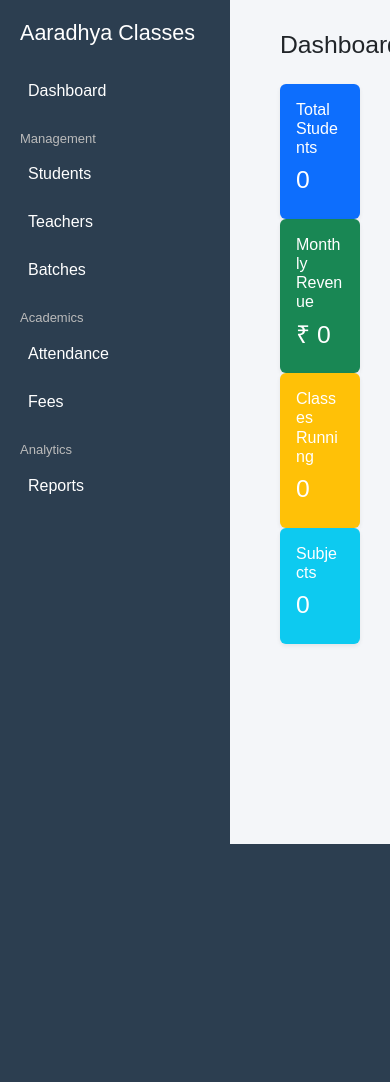
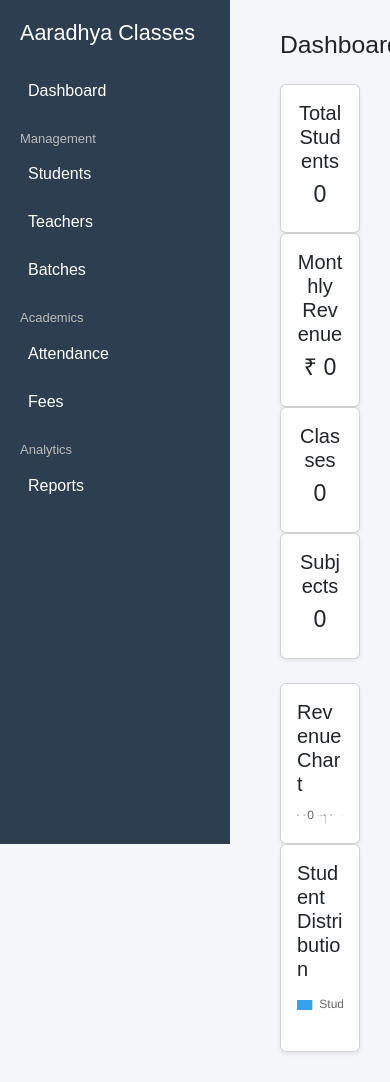
Before and after one commit to cuk6912/aaradhya-classes, a Flask app: page / in a window 390 px wide; the page is wider, and only the part inside the window is pictured. Before the commit the page ends 844 px from the top of that part, so only its background shows below. Run offline with Flask 3, Linux system fonts and the light colour scheme.

Commit message:
Update dashboard.html

```diff
--- a/templates/dashboard.html
+++ b/templates/dashboard.html
@@ -4,44 +4,102 @@
 
 <h2 class="mb-4">Dashboard</h2>
 
-<div class="row">
+<div class="row mb-4">
 
 <div class="col-md-3">
-<div class="card shadow-sm border-0 bg-primary text-white">
-<div class="card-body">
-<h6>Total Students</h6>
-<h2>{{ total_students }}</h2>
+<div class="card shadow-sm">
+<div class="card-body text-center">
+<h5>Total Students</h5>
+<h3>{{total_students}}</h3>
 </div>
 </div>
 </div>
 
 <div class="col-md-3">
-<div class="card shadow-sm border-0 bg-success text-white">
-<div class="card-body">
-<h6>Monthly Revenue</h6>
-<h2>₹ {{ total_revenue }}</h2>
+<div class="card shadow-sm">
+<div class="card-body text-center">
+<h5>Monthly Revenue</h5>
+<h3>₹ {{total_revenue}}</h3>
 </div>
 </div>
 </div>
 
 <div class="col-md-3">
-<div class="card shadow-sm border-0 bg-warning text-white">
-<div class="card-body">
-<h6>Classes Running</h6>
-<h2>{{ total_classes }}</h2>
+<div class="card shadow-sm">
+<div class="card-body text-center">
+<h5>Classes</h5>
+<h3>{{total_classes}}</h3>
 </div>
 </div>
 </div>
 
 <div class="col-md-3">
-<div class="card shadow-sm border-0 bg-info text-white">
-<div class="card-body">
-<h6>Subjects</h6>
-<h2>{{ total_subjects }}</h2>
+<div class="card shadow-sm">
+<div class="card-body text-center">
+<h5>Subjects</h5>
+<h3>{{total_subjects}}</h3>
 </div>
 </div>
 </div>
 
 </div>
 
+
+<div class="row">
+
+<div class="col-md-6">
+<div class="card shadow-sm">
+<div class="card-body">
+<h5>Revenue Chart</h5>
+<canvas id="revenueChart"></canvas>
+</div>
+</div>
+</div>
+
+<div class="col-md-6">
+<div class="card shadow-sm">
+<div class="card-body">
+<h5>Student Distribution</h5>
+<canvas id="studentChart"></canvas>
+</div>
+</div>
+</div>
+
+</div>
+
+
+<script src="https://cdn.jsdelivr.net/npm/chart.js"></script>
+
+<script>
+
+const revenueChart = new Chart(
+document.getElementById('revenueChart'),
+{
+type: 'bar',
+data: {
+labels: ['Students'],
+datasets: [{
+label: 'Monthly Revenue',
+data: [{{total_revenue}}],
+}]
+}
+}
+);
+
+
+const studentChart = new Chart(
+document.getElementById('studentChart'),
+{
+type: 'doughnut',
+data: {
+labels: ['Students'],
+datasets: [{
+data: [{{total_students}}],
+}]
+}
+}
+);
+
+</script>
+
 {% endblock %}
```
